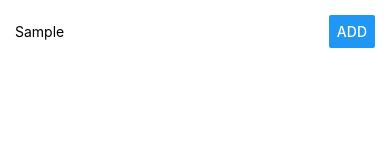
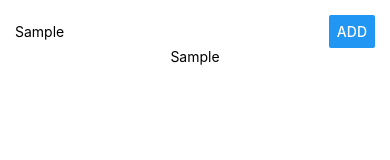
Before and after one commit to shindesharad71/Awesome-Places-React-Native-App, a React Native app: screen / in a window 390 px wide. Both pictures are taken after typing "Sample" into the empty fields and a click on the button "ADD". Shown: the top 160 px of the page. Built offline with nearby package versions, Linux system fonts and the light colour scheme.

Commit message:
Input and Display Input is added

```diff
--- a/App.js
+++ b/App.js
@@ -4,7 +4,8 @@
 export default class App extends React.Component {
 
   state = {
-    placeName: ''
+    placeName: '',
+    places: []
   }
 
   placeNameChangeHandler = val => {
@@ -13,7 +14,22 @@
     });
   }
 
+  placeSubmitHandler = () => {
+    if(this.state.placeName.trim() === "") {
+      return;
+    }
+
+    this.setState(prevState => {
+      return {
+        places: prevState.places.concat(prevState.placeName)
+      };
+    });
+  }
+
   render() {
+    const placesOutput = this.state.places.map((place, i) => (
+      <Text key={i}>{place}</Text>
+    ));
     return (
       <View style={styles.container}>
       <View style={styles.inputContainer}>
@@ -24,7 +40,11 @@
           onChangeText={this.placeNameChangeHandler} />
         <Button
           title="Add"
-          style={styles.buttonInput} />
+          style={styles.buttonInput}
+          onPress={this.placeSubmitHandler} />
+      </View>
+      <View>
+        {placesOutput}
       </View>
       </View>
     );
```
